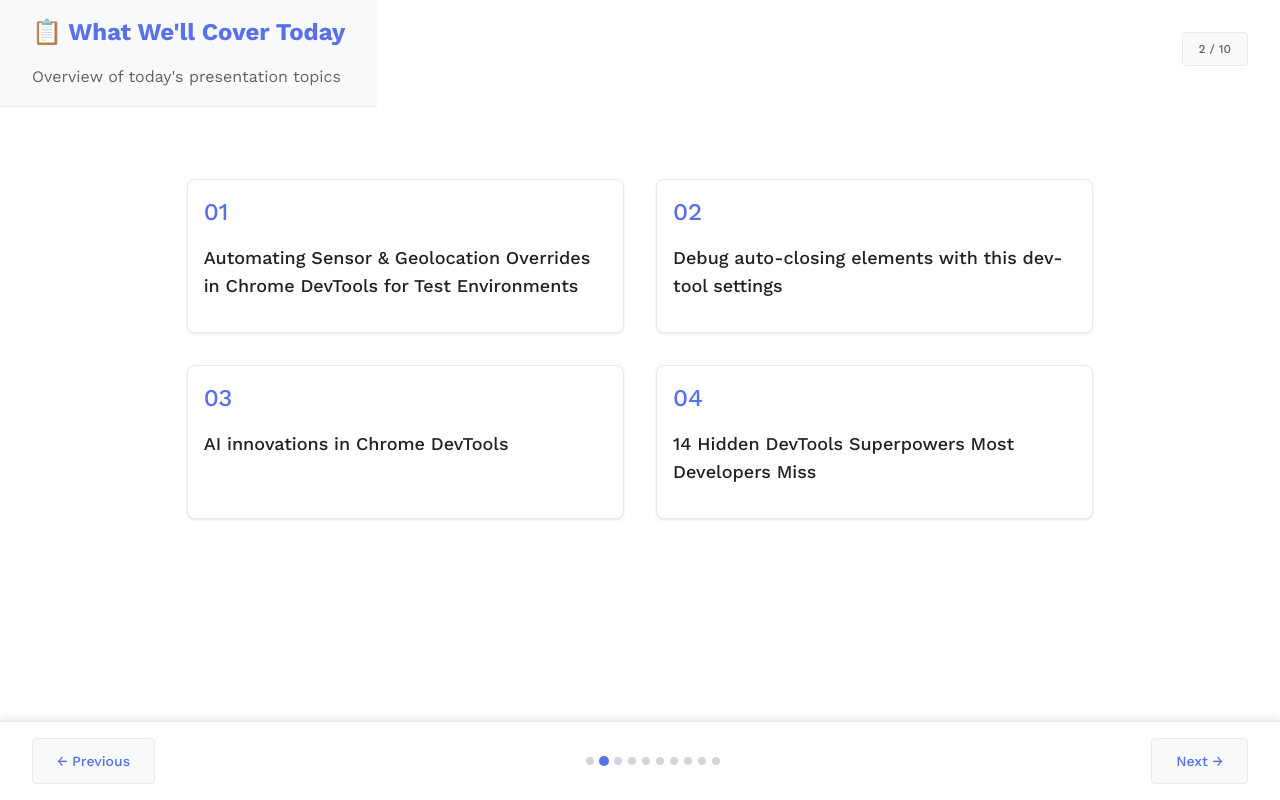
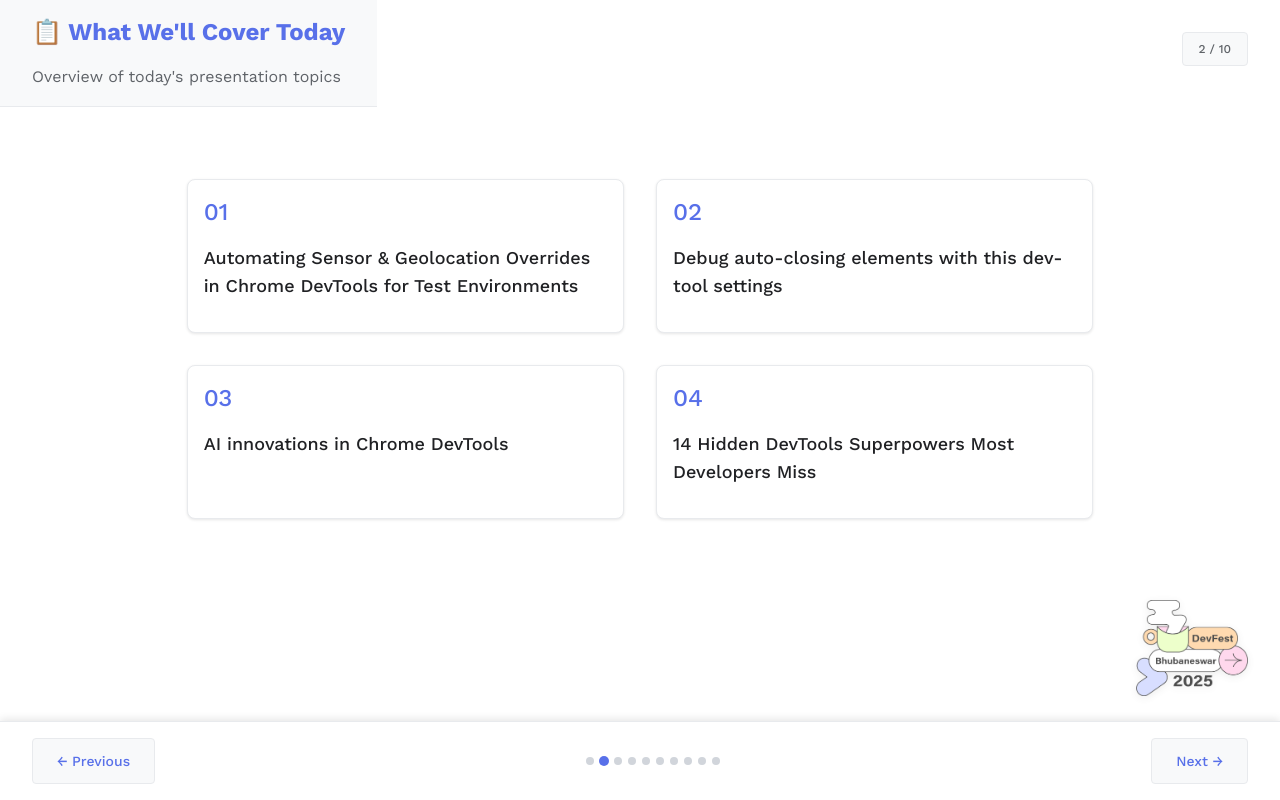
Before and after one commit to SuchitraSwain/devFest-2025-bhubaneswar, a React (Vite) app: page / in a window 1280 px wide. Both pictures are taken after a click on the button 604 px from the left and 761 px from the top of the page. Built offline with nearby package versions, Linux system fonts and the light colour scheme.

Commit message:
images and animation fixed

```diff
--- a/src/App.tsx
+++ b/src/App.tsx
@@ -197,7 +197,9 @@
         <button
           className="nav-button next"
           onClick={nextSlide}
-          disabled={currentSlide === slides.length - 1 || imagePreviewSrc !== null}
+          disabled={
+            currentSlide === slides.length - 1 || imagePreviewSrc !== null
+          }
         >
           Next →
         </button>
@@ -206,6 +208,17 @@
       <div className="slide-counter">
         {currentSlide + 1} / {slides.length}
       </div>
+
+      {slides[currentSlide].type !== "intro" && (
+        <div className="brand-image">
+          <img
+            src="/icon2.png"
+            alt="DevFest Brand"
+            className="brand-logo"
+            data-no-preview="true"
+          />
+        </div>
+      )}
 
       {imagePreviewSrc && (
         <div
--- a/src/styles/App.scss
+++ b/src/styles/App.scss
@@ -36,7 +36,7 @@
   }
 
   .intro-slide {
-    @apply text-google-dark w-5/6 mx-auto py-16 px-8 animate-slide-in-up;
+    @apply text-google-dark w-5/6 mx-auto py-16 px-8;
   }
 
   .intro-content {
@@ -44,9 +44,7 @@
   }
 
   .logo-section {
-    @apply flex-1 animate-fade-in-scale;
-    animation-delay: 0.3s;
-    animation-fill-mode: both;
+    @apply flex-1;
   }
 
   .devfest-logo {
@@ -55,9 +53,7 @@
   }
 
   .presenter-info {
-    @apply flex-1 animate-slide-in-up;
-    animation-delay: 0.5s;
-    animation-fill-mode: both;
+    @apply flex-1;
   }
 
   .main-title {
@@ -111,27 +107,8 @@
   }
 
   .topic-card {
-    @apply bg-white rounded-lg p-4 border border-google-border transition-all duration-300 ease-in-out relative overflow-hidden animate-slide-in-up shadow-sm;
+    @apply bg-white rounded-lg p-4 border border-google-border transition-all duration-300 ease-in-out relative overflow-hidden shadow-sm;
     box-shadow: 0 1px 3px rgba(0, 0, 0, 0.1);
-
-    &:nth-child(1) {
-      animation-delay: 0.1s;
-    }
-    &:nth-child(2) {
-      animation-delay: 0.2s;
-    }
-    &:nth-child(3) {
-      animation-delay: 0.3s;
-    }
-    &:nth-child(4) {
-      animation-delay: 0.4s;
-    }
-    &:nth-child(5) {
-      animation-delay: 0.5s;
-    }
-    &:nth-child(6) {
-      animation-delay: 0.6s;
-    }
 
     &:hover {
       @apply -translate-y-0.5 border-google-blue;
@@ -186,6 +163,21 @@
 
   .slide-counter {
     @apply absolute top-8 right-8 bg-google-light-gray text-google-gray py-2 px-4 rounded text-xs font-medium border border-google-border flex flex-col items-center gap-1;
+  }
+
+  .brand-image {
+    @apply fixed bottom-24 right-8 z-40;
+    opacity: 0.7;
+    transition: opacity 0.3s ease;
+
+    &:hover {
+      opacity: 1;
+    }
+  }
+
+  .brand-logo {
+    @apply w-28 h-28 object-contain;
+    filter: drop-shadow(0 2px 4px rgba(0, 0, 0, 0.1));
   }
 
   .keyboard-hint {
@@ -271,5 +263,13 @@
     .keyboard-hint {
       @apply bottom-16 text-xs px-3 py-1.5;
     }
+
+    .brand-image {
+      @apply bottom-20 right-4;
+    }
+
+    .brand-logo {
+      @apply w-24 h-24;
+    }
   }
 }
```
Also changed, not shown: public/icon2.png (added).
